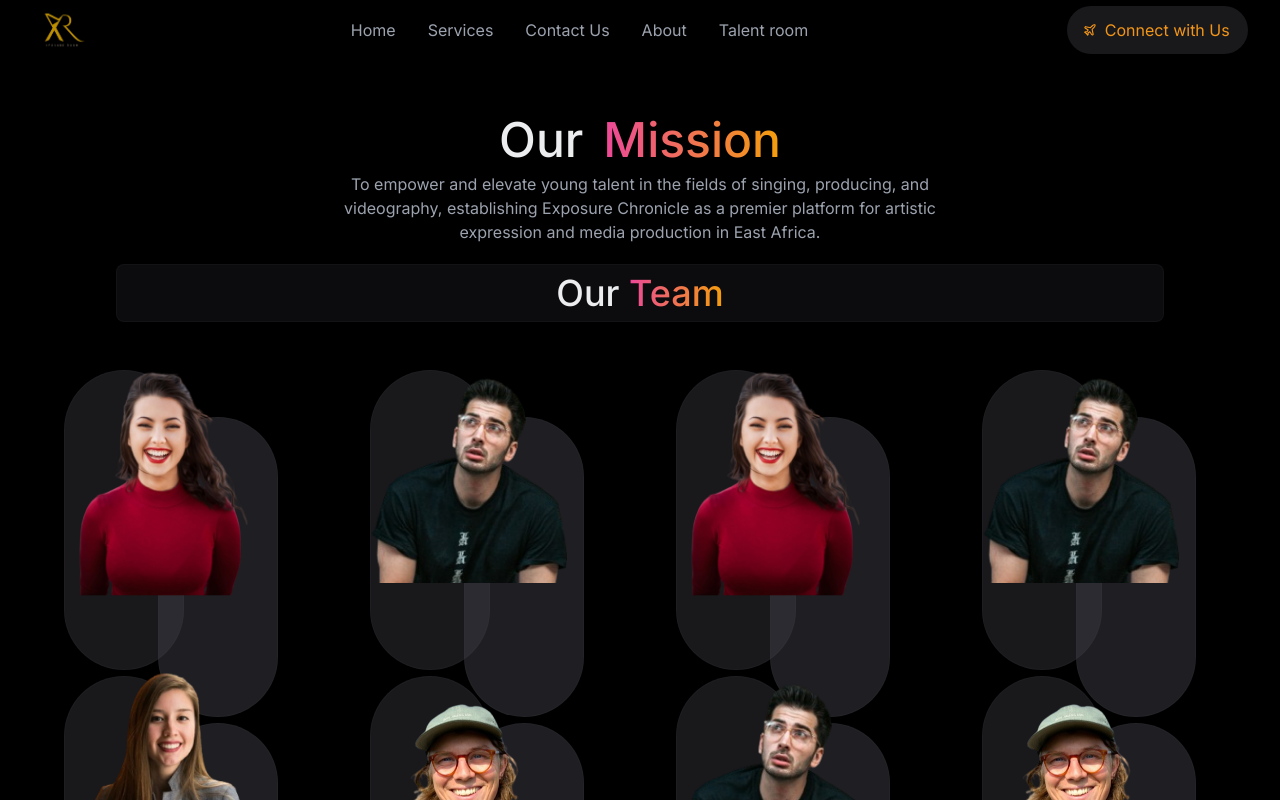
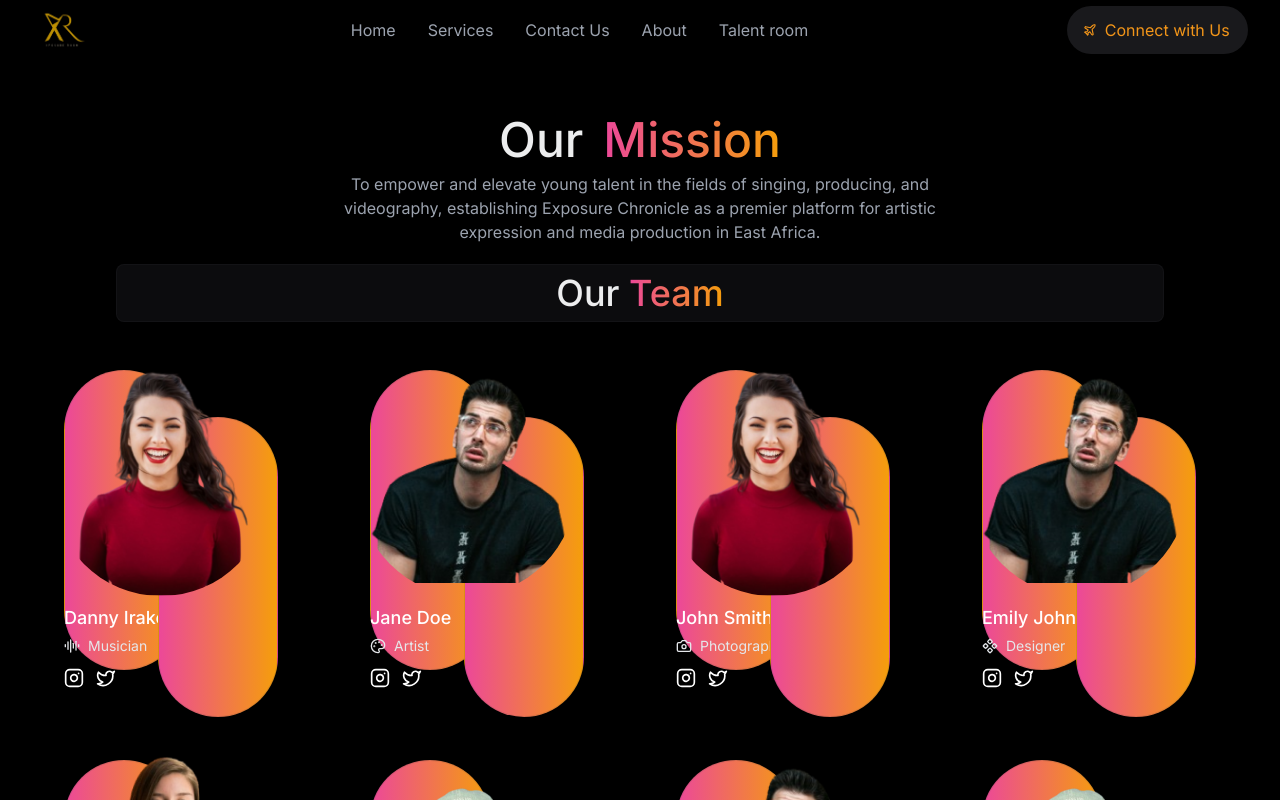
Before and after one commit to engineerkini/software, a Next.js app: page /talentroom in a window 1280 px wide. Shown: the top 800 px of the page. Built offline with nearby package versions, Linux system fonts and the light colour scheme.

Commit message:
check git config

```diff
--- a/app/talentroom/page.tsx
+++ b/app/talentroom/page.tsx
@@ -79,16 +79,59 @@ const peopleWithIcons: Person[] = [
   }
 
   type ProfessionType = 'Musician' | 'Artist' | 'Photographer' | 'Designer' | 'Videographer' | 'Writer' | 'DJ' | 'Dancer';
+  // Icon mapping remains the same as your original code
+const iconGroup = {
+  Musician: <AudioLines className="w-4 h-4" />,
+  Artist: <Palette className="w-4 h-4" />,
+  Photographer: <Camera className="w-4 h-4" />,
+  Designer: <Component className="w-4 h-4" />,
+  Videographer: <Video className="w-4 h-4" />,
+  Writer: <Signature className="w-4 h-4" />,
+  DJ: <Headphones className="w-4 h-4" />,
+  Dancer: <Drum className="w-4 h-4" />
+};
 
-  const TeamMemberCard: React.FC<Person> = ({ name, profession, image }) => (
+  const TeamMemberCard: React.FC<Person> = ({ name, profession, image, instagram, twitter }) => (
     <div className="relative w-full  max-w-[670px] aspect-square p-4">
       {/* Container for the entire card */}
       <div className="relative w-full h-full group">
 
-        <img className=' rounded-md z-40 absolute bottom-0 right-5  w-[250px] h-[250px] object-contain object-center p-2' src={image} alt="image" />
-       <div className=' -z-10  absolute bg-bgCard border  border-bgCard/15 w-[120px] h-[300px] rounded-full'></div>
+        <img className=' rounded-full  z-40 absolute bottom-0 right-5  w-[250px] h-[250px] object-contain object-center p-2' src={image} alt="image" />
+       <div className=' -z-10  absolute bg-gradient-to-r from-pink-500 to-amber-500    border  border-bgCard/15 w-[120px] h-[300px] rounded-full'></div>
 
-      <div className=' z-30  absolute bg-bgCard/50 border   border-bgCard/15 left-[40%] top-[20%] w-[120px] h-[300px] rounded-full'></div>
+      <div className=' z-30  absolute bg-gradient-to-r from-pink-500 to-amber-500   border   border-bgCard/15 left-[40%] top-[20%] w-[120px] h-[300px] rounded-full'></div>
+  </div>
+  <div>
+     <div >
+            <div className="">
+              <h3 className="text-white font-medium text-lg mb-1">{name}</h3>
+              <div className="flex items-center gap-2 text-gray-200">
+                {iconGroup[profession]}
+                <span className="text-sm">{profession}</span>
+              </div>
+
+              {/* Social Links */}
+              <div className="flex gap-3 mt-3">
+                <a
+                  href={instagram}
+                  target="_blank"
+                  rel="noopener noreferrer"
+                  className="text-white hover:text-pink-500 transition-colors"
+                >
+                  <Instagram className="w-5 h-5" />
+                  {/* <Instagram className="w-5 h-5" /> */}
+                </a>
+                <a
+                  href={twitter}
+                  target="_blank"
+                  rel="noopener noreferrer"
+                  className="text-white hover:text-pink-500 transition-colors"
+                >
+                  <Twitter className="w-5 h-5" />
+                </a>
+              </div>
+            </div>
+            </div>
   </div>
     </div>
   );
```
